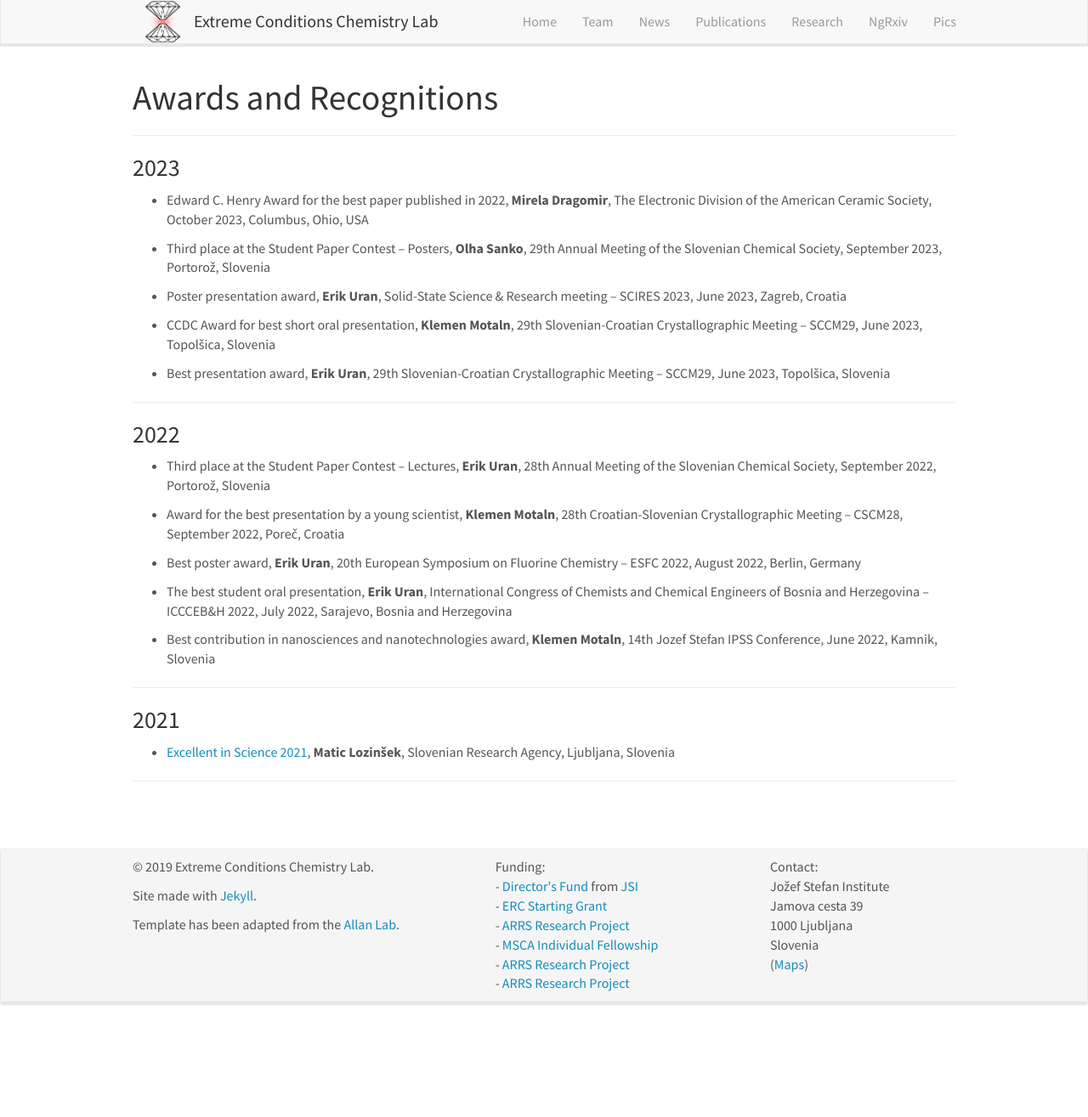
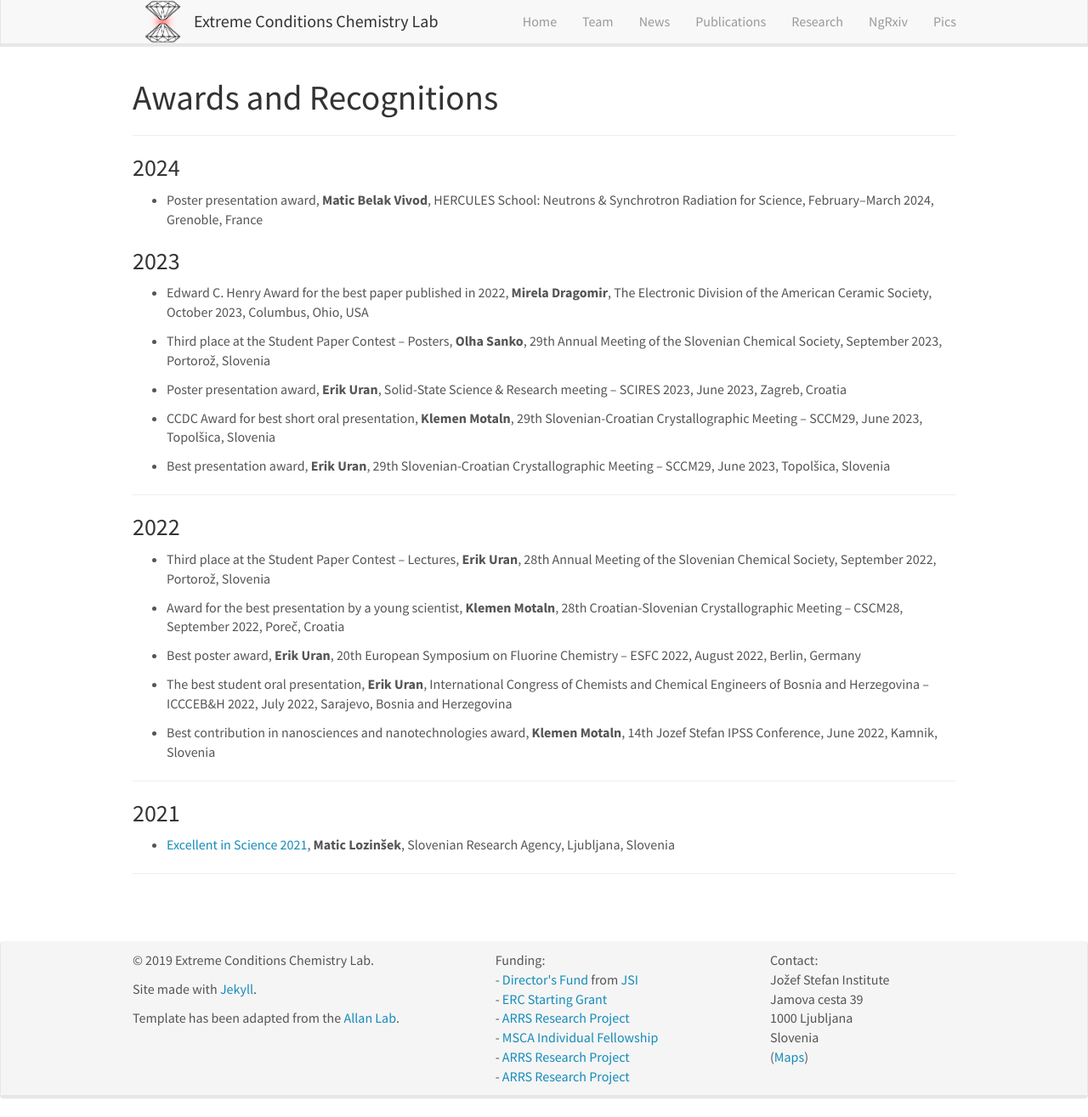
Before and after one commit to eccl-jsi/eccl-jsi.github.io, a Jekyll site: the page built from _pages/awards.md, in a window 1280 px wide and 1315 px high. Shown: the whole window at 85% size. Built offline with Jekyll 4.4.1, drawn with Linux system fonts in a browser that asks for light colours; nearby versions of some CDN libraries.

Commit message:
Update awards.md

```diff
--- a/_pages/awards.md
+++ b/_pages/awards.md
@@ -9,6 +9,11 @@ permalink: /awards
 # Awards and Recognitions
 
 <hr>
+
+### 2024
+
+- Poster presentation award, <b>Matic Belak Vivod</b>, HERCULES School: Neutrons & Synchrotron Radiation for Science, February–March 2024, Grenoble, France
+
 
 ### 2023
 
```
